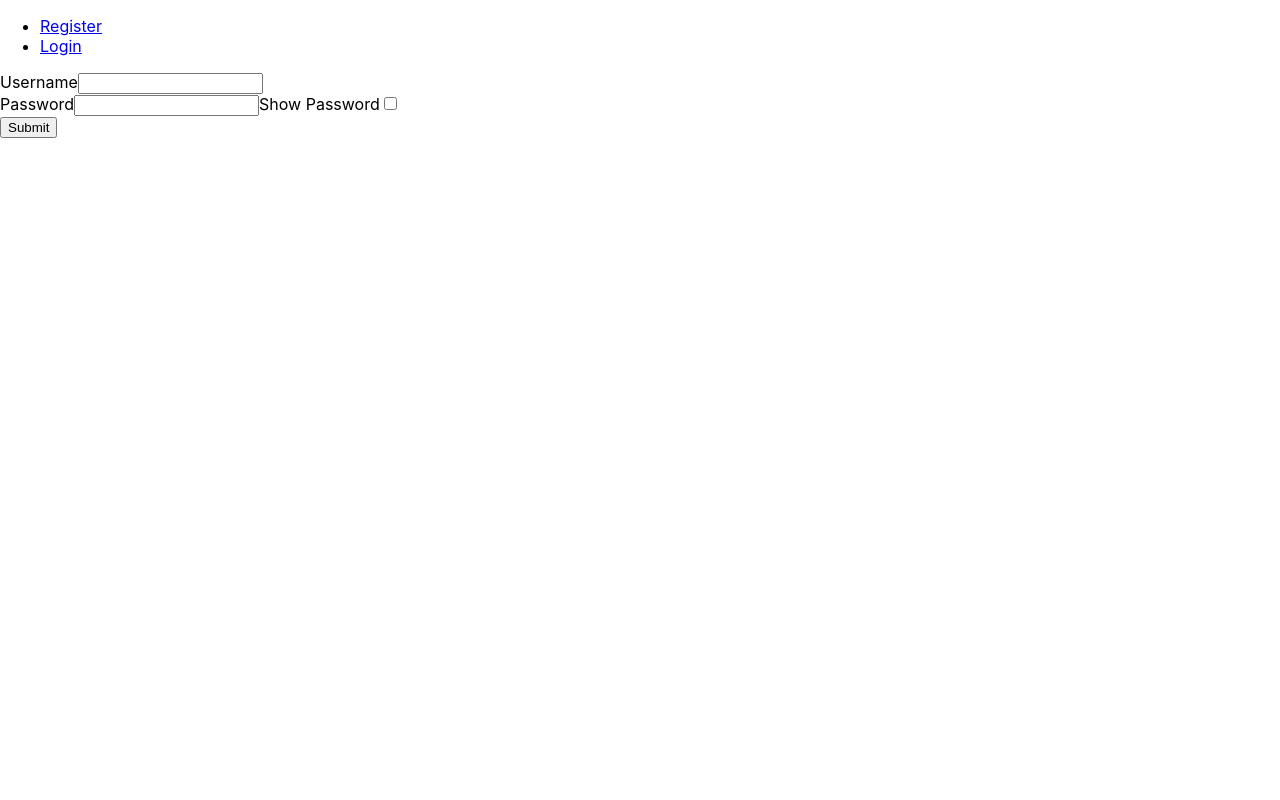
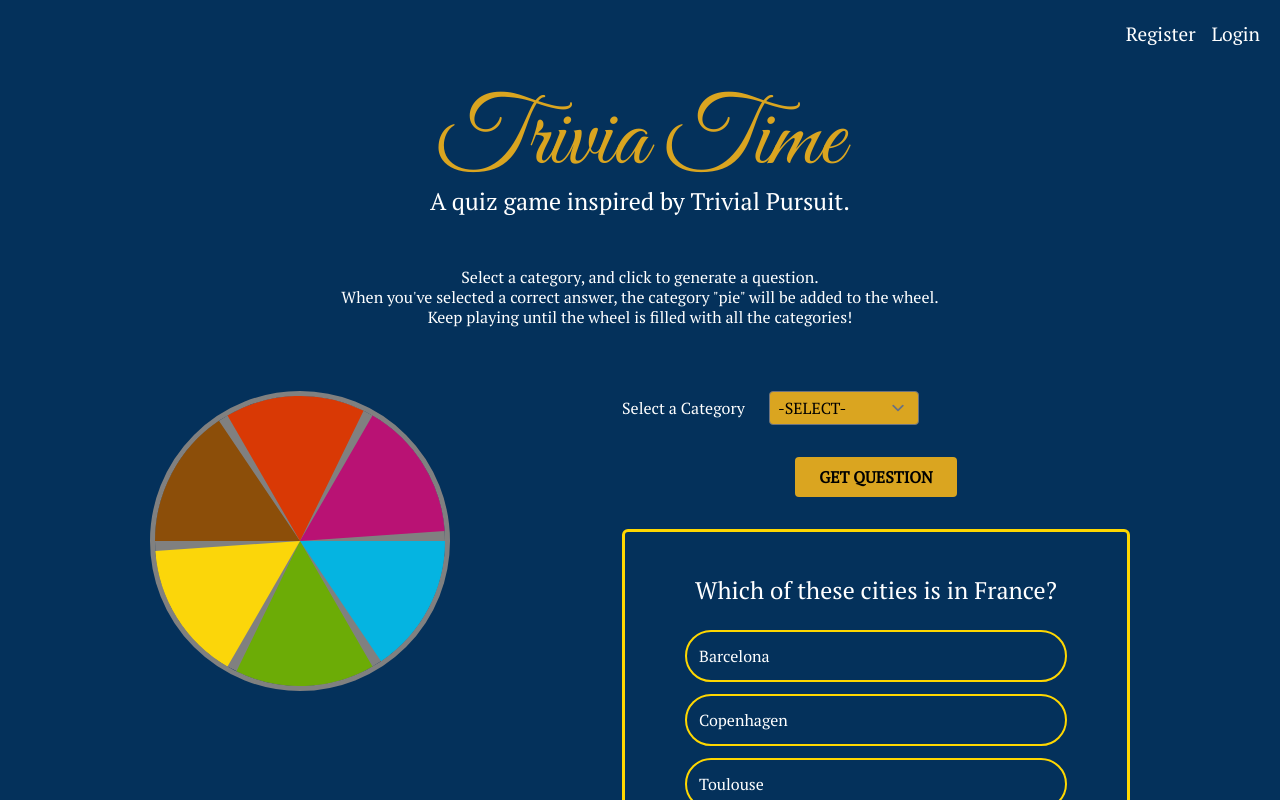
Before and after one commit to chris-hegarty/trivia-snack, a React (Create React App) app: page /game in a window 1280 px wide. Before the commit this address led to /login. Shown: the top 800 px of the page. Built offline with nearby package versions, Linux system fonts and the light colour scheme.

Commit message:
Add styling

```diff
--- a/package.json
+++ b/package.json
@@ -39,6 +39,8 @@
     ]
   },
   "devDependencies": {
-    "prettier": "2.7.1"
+    "@tailwindcss/forms": "^0.5.2",
+    "prettier": "2.7.1",
+    "tailwindcss": "^3.1.7"
   }
 }
--- /dev/null
+++ b/postcss.config.js
@@ -0,0 +1,6 @@
+module.exports = {
+  plugins: {
+    tailwindcss: {},
+    autoprefixer: {},
+  },
+}
--- a/public/index.html
+++ b/public/index.html
@@ -24,6 +24,13 @@
       work correctly both with client-side routing and a non-root public URL.
       Learn how to configure a non-root public URL by running `npm run build`.
     -->
+		<link rel="preconnect" href="https://fonts.googleapis.com" />
+		<link rel="preconnect" href="https://fonts.gstatic.com" crossorigin />
+		<link
+			href="https://fonts.googleapis.com/css2?family=Great+Vibes&family=PT+Serif&display=swap"
+			rel="stylesheet"
+		/>
+
 		<title>React App</title>
 	</head>
 	<body>
--- a/src/App.css
+++ b/src/App.css
@@ -6,6 +6,18 @@
 }
 .center {
 	justify-content: center;
+}
+.flex-end {
+	justify-content: flex-end;
+}
+.align-center {
+	align-items: center;
+}
+.space-between {
+	justify-content: space-between;
+}
+.space-around {
+	justify-content: space-around;
 }
 .column {
 	flex-direction: column;
@@ -19,6 +31,85 @@
 .basis-50 {
 	flex-basis: 50%;
 }
+h1 {
+	font-family: "Great Vibes", cursive;
+	font-size: 6rem;
+}
+h2 {
+	font-size: 1.5rem;
+	margin-top: -30px;
+}
+p {
+	line-height: 20px;
+	font-size: 1rem;
+}
+h2,
+h3,
+h4,
+h5,
+h6,
+p,
+li,
+label {
+	font-family: "PT Serif", serif;
+	color: #ffffff;
+}
+button {
+	font-family: "PT Serif", serif;
+	font-weight: 700;
+}
+#category-dropdown {
+	color: #000000;
+	font-family: "PT Serif", serif;
+	background-color: #daa520;
+}
+
+/* colors  */
+.navy {
+	background-color: #04315b;
+}
+.white-text {
+	color: #ffffff;
+}
+.brown {
+	background-color: #8c4e09;
+}
+.geo-blue {
+	background-color: #05b4e1;
+}
+.pink {
+	background-color: #b91274;
+}
+.orange {
+	background-color: #d93905;
+}
+.yellow {
+	background-color: #fbd60a;
+}
+.green {
+	background-color: #6cac06;
+}
+.gold {
+	color: #daa520;
+}
+
+.card-main {
+	border: 3px solid gold;
+	border-radius: 6px;
+	padding: 60px;
+}
+.card-main h2 {
+	padding: 10px;
+}
+.question-card li.choice {
+	padding: 12px;
+	margin-top: 12px;
+	border: 2px solid gold;
+	border-radius: 30px;
+}
+.question-card button {
+	margin-top: 40px;
+}
 
 #wheel {
 	height: 300px;
@@ -27,3 +118,13 @@
 	border-radius: 50%;
 	border: 5px solid grey;
 }
+.instructions {
+	margin-top: 24px;
+}
+nav a {
+	color: #ffffff;
+	font-size: 1.2rem;
+}
+nav a:hover {
+	color: #daa520;
+}
--- a/src/App.js
+++ b/src/App.js
@@ -21,7 +21,7 @@ function App() {
 
         <Route path="/register" element={<ProtectedRoute requiresLogin={false} component={<RegisterPage />} />} />
 
-        <Route path="/game" element={<ProtectedRoute requiresLogin={true} component={<GamePage />} />} />
+        <Route path="/game" element={<ProtectedRoute requiresLogin={false} component={<GamePage />} />} />
 
         <Route path="*" element={<Navigate to="/login" />} />
 
--- a/src/components/Category.jsx
+++ b/src/components/Category.jsx
@@ -16,8 +16,9 @@ const{ data:card } = useAxios(url)
     }, [card, setSelected]);
 
   return (
-    <section id="category-container flex column">
+    <section id="category-container flex">
 
+        <div>
         <label htmlFor="category-dropdown">Select a Category</label>
         <select
             value={selected}
@@ -26,6 +27,7 @@ const{ data:card } = useAxios(url)
             }}
             name="categories"
             id="category-dropdown"
+              className="px-2 py-1 mx-6 rounded"
         >
             <option value="default">-SELECT-</option>
             <option value="geography">Geography</option>
@@ -35,9 +37,12 @@ const{ data:card } = useAxios(url)
             <option value="science">Science & Nature</option>
             <option value="sport_and_leisure">Sports and Leisure</option>
         </select>
+        </div>
 
-        <div className="input-container">
-            <button onClick={(e)=>{
+        <div className="input-container px-4 py-8 flex center">
+            <button
+                className="rounded bg-[#daa520] py-2 px-6"
+                onClick={(e)=>{
                 e.preventDefault( )
                 setUrl(`&categories=${selected}`)
                 return <Question />
@@ -45,6 +50,9 @@ const{ data:card } = useAxios(url)
                 GET QUESTION
             </button>
         </div>
+          <section className="card-main">
+              <Question />
+          </section>
     </section>
   )
 }
--- a/src/components/GamePage.jsx
+++ b/src/components/GamePage.jsx
@@ -7,19 +7,20 @@ function GamePage() {
 
     return (
         <>
-            <main>
-                <section className="intro">
-                    <h1>Welcome to Trivia Wheel!</h1>
+            <main className="navy">
+                <section className="intro flex center align-center column">
+                    <h1 className="gold">Trivia Time</h1>
                     <h2>A quiz game inspired by Trivial Pursuit.</h2>
-                    <p>First, select a region and a level of difficulty.</p>
-                    <p>Next, select a category, then a question.</p>
-                    <p>When select a correct answer, the category "pie" will be added to the wheel.</p>
+                    <br />
+                    <div className="flex column align-center instructions">
+                    <p>Select a category, and click to generate a question.</p>
+                    <p>When you've selected a correct answer, the category "pie" will be added to the wheel.</p>
                     <p>Keep playing until the wheel is filled with all the categories!</p>
+                    </div>
                 </section>
-                <section className="difficulty">
+                <section className="game-main p-16 flex space-around">
                     <Wheel />
                     <Category />
-                    <Question />
                 </section>
             </main>
         </>
--- a/src/components/Menu.jsx
+++ b/src/components/Menu.jsx
@@ -8,14 +8,14 @@ function Menu() {
 
   return (
     <>
-    <nav>
-        <ul>
+    <nav className="navy">
+        <ul className="flex flex-end p-3">
             { !loggedInPlayer && (
                 <>
-                    <li>
+                    <li className="p-2">
                         <NavLink to={"/register"}>Register</NavLink>
                     </li>
-                    <li>
+                          <li className="p-2">
                         <NavLink to={"/login"}>Login</NavLink>
                     </li>
                 </>
--- a/src/components/Question.jsx
+++ b/src/components/Question.jsx
@@ -9,7 +9,7 @@ function Question() {
     const {setSelected} = useContext(CategoryContext)
     const { url } = useContext(UrlContext)
     const {data:card} = useAxios(url)
-    console.log(card);
+    // console.log(card);
 
     useEffect( () => {
         if(card) {
@@ -20,15 +20,15 @@ function Question() {
   return (
     <section className="question-card">
         {/* Not able to use card object here? */}
-        <h3>{}</h3>
+        <h2>Which of these cities is in France?</h2>
         <ul>
-            <li className="choice">{}</li>
-            <li className="choice">{}</li>
-              <li className="choice">{}</li>
-              <li className="choice">{}</li>
+            <li className="choice">Barcelona</li>
+            <li className="choice">Copenhagen</li>
+              <li className="choice">Toulouse</li>
+              <li className="choice">Amsterdam</li>
         </ul>
         <div>
-            <button>Submit Answer</button>
+              <button className="rounded bg-[#daa520] py-2 px-6">Submit Answer</button>
         </div>
 
 
--- a/src/components/Wheel.jsx
+++ b/src/components/Wheel.jsx
@@ -5,12 +5,12 @@ function Wheel() {
 
   const data =
     [
-      { title: 'One', value: 60, key: 1, color:"blue" },
-      { title: 'Two', value: 60, key: 2, color: "green" },
-      { title: 'Three', value: 60, key: 3, color: "red" },
-      { title: 'Four', value: 60, key: 4, color: "brown" },
-      { title: 'Five', value: 60, key: 5, color: "orange" },
-      { title: 'Six', value: 60, key: 6, color: "purple" }
+      { title: 'One', value: 60, key: 1, color:"#05b4e1" },
+      { title: 'Two', value: 60, key: 2, color: "#6cac06" },
+      { title: 'Three', value: 60, key: 3, color: "#fbd60a" },
+      { title: 'Four', value: 60, key: 4, color: "#8c4e09" },
+      { title: 'Five', value: 60, key: 5, color: "#d93905" },
+      { title: 'Six', value: 60, key: 6, color: "#b91274" }
     ]
 
   return (
--- /dev/null
+++ b/tailwind.config.js
@@ -0,0 +1,10 @@
+/** @type {import('tailwindcss').Config} */
+module.exports = {
+  content: ["./src/**/*.{js,jsx,ts,tsx}",],
+  theme: {
+    extend: {},
+  },
+  plugins: [
+    require('@tailwindcss/forms'),
+  ],
+}
```
Also changed, not shown: src/index.css (+14 -8 lines), 1 other file (tests, documents, lock files or other folders). Lines whose indentation alone changed are shown as unchanged.
